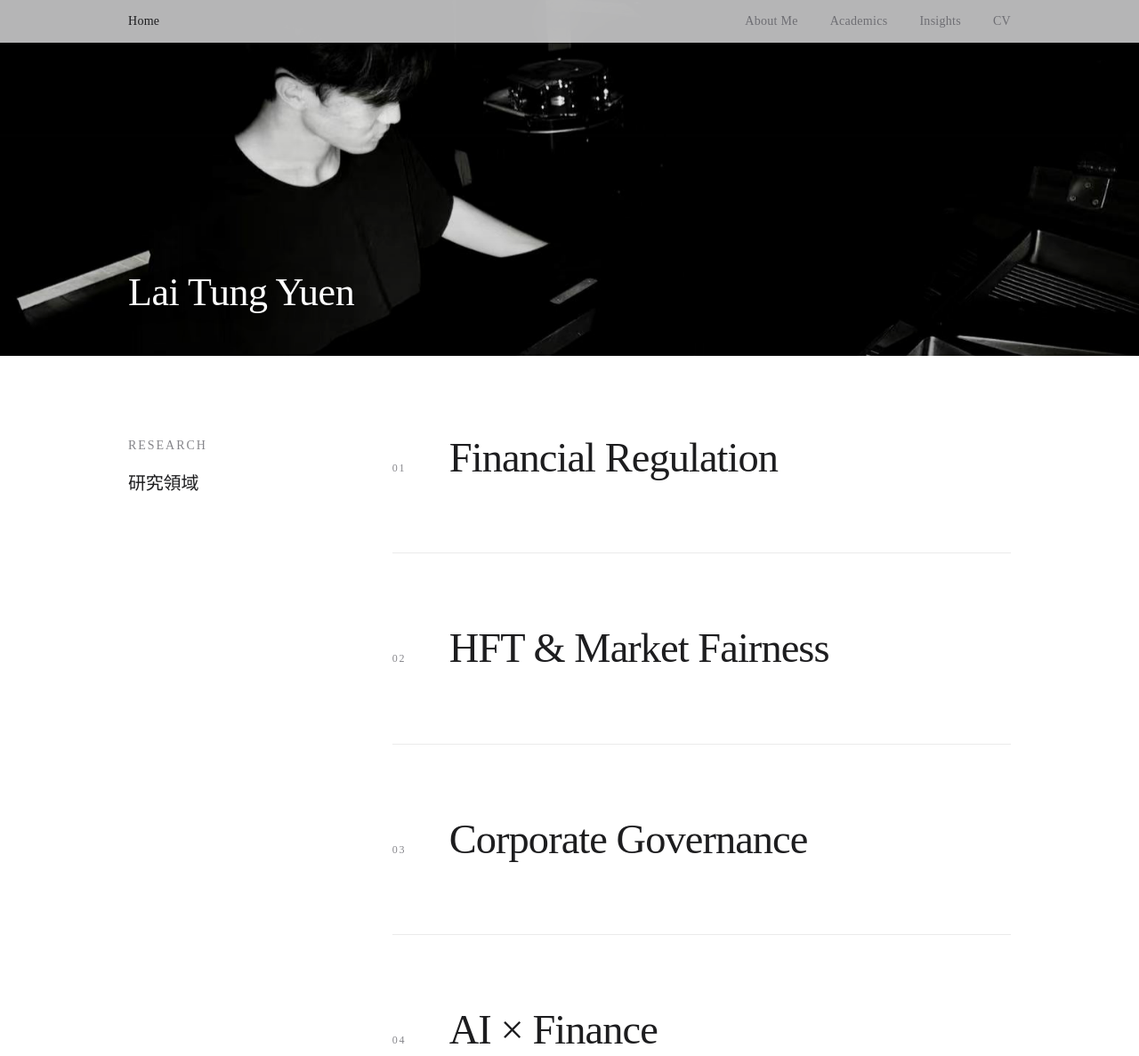
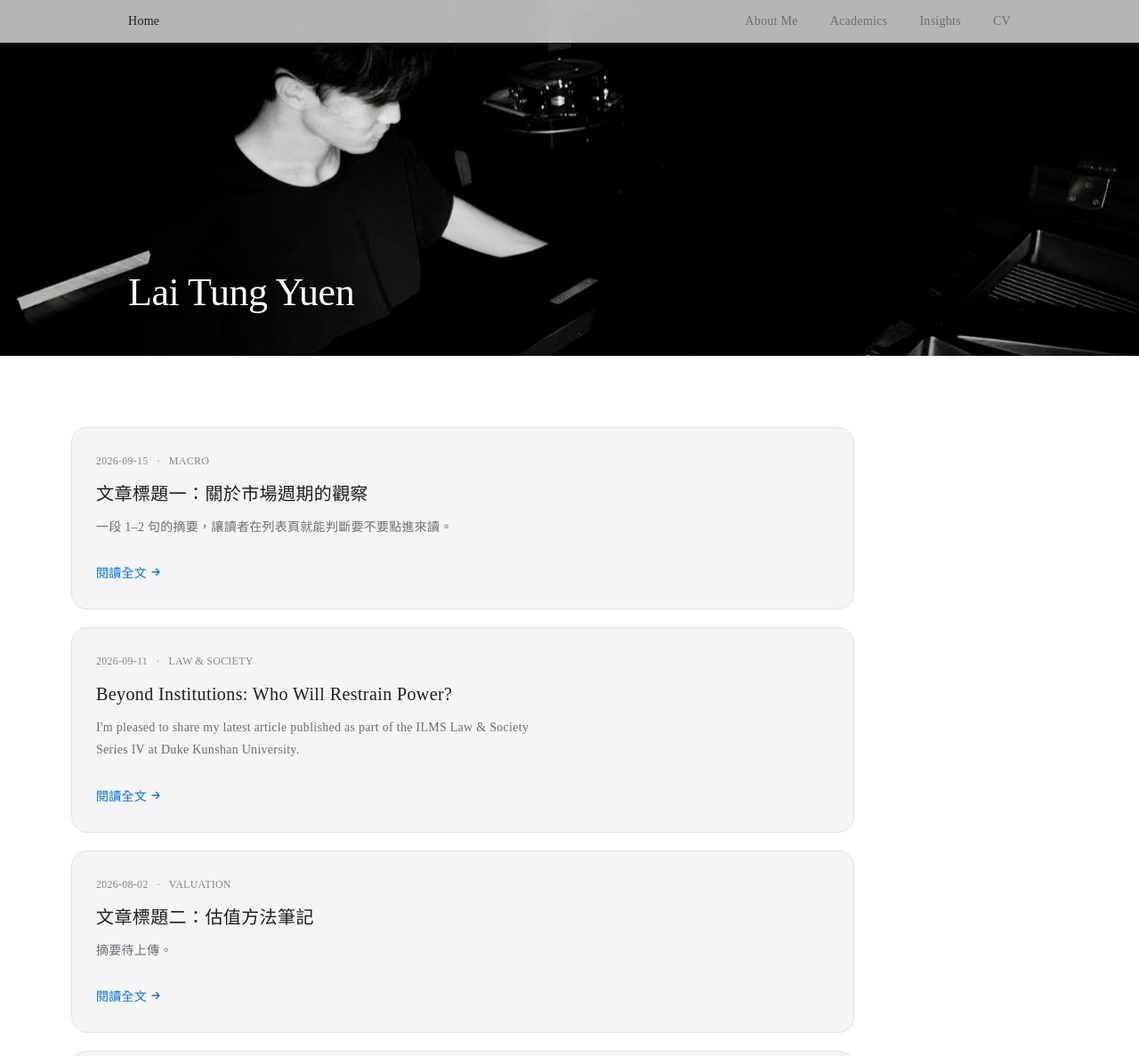
Before and after one commit to yd2064750-del/laitungyuen, a plain HTML site: page index.html in a window 1280 px wide. Shown: the top 1187 px of the page at 89% size. Drawn offline with Linux system fonts and the light colour scheme.

Commit message:
Remove the research section from the homepage

```diff
--- a/assets/css/style.css
+++ b/assets/css/style.css
@@ -258,47 +258,6 @@ p  { margin: 0 0 1.1em; }
 }
 .entry__arrow svg { width: 15px; height: 15px; }
 .entry:hover .entry__arrow svg { transform: translateX(4px); }
-
-/* ---------- 6b. 首頁研究領域（捲動敘事） ---------- */
-.research { padding: clamp(3.5rem, 11vh, 8rem) 0 clamp(2rem, 6vh, 4rem); }
-.research__inner {
-  display: grid;
-  grid-template-columns: minmax(150px, 220px) 1fr;
-  gap: clamp(2rem, 6vw, 5rem);
-  align-items: start;
-}
-.research__aside { position: sticky; top: calc(var(--nav-h) + 16vh); }
-.research__title { font-size: var(--fs-lg); letter-spacing: -0.01em; }
-
-.research__list { list-style: none; margin: 0; padding: 0; }
-.research__item {
-  display: grid;
-  grid-template-columns: 3rem 1fr;
-  gap: 0 1rem;
-  align-items: baseline;
-  padding: clamp(2.5rem, 10vh, 6.5rem) 0;
-  border-bottom: 1px solid var(--border-soft);
-}
-.research__item:first-child { padding-top: 0; }
-.research__item:last-child { border-bottom: 0; padding-bottom: 0; }
-.research__idx {
-  font-size: var(--fs-xs);
-  letter-spacing: .14em;
-  color: var(--text-3);
-}
-.research__name {
-  font-size: clamp(1.65rem, 4vw, 2.9rem);
-  line-height: 1.15;
-  letter-spacing: -0.02em;
-  font-weight: 400;
-}
-.research__desc {
-  grid-column: 2;
-  margin: .9rem 0 0;
-  max-width: 52ch;
-  font-size: var(--fs-sm);
-  color: var(--text-2);
-}
 
 /* ---------- 7. 頁面頭部（子頁） ---------- */
 .page-head {
@@ -731,9 +690,6 @@ body { animation: pageIn .5s var(--ease) both; }
   .resume__side, .scholar__card { position: static; }
   .entries__grid { grid-template-columns: 1fr; }
   .entry { min-height: auto; }
-  /* 平板：研究領域改單欄，取消黏性 */
-  .research__inner { grid-template-columns: 1fr; gap: 2rem; }
-  .research__aside { position: static; }
 }
 
 @media (max-width: 640px) {
@@ -756,8 +712,6 @@ body { animation: pageIn .5s var(--ease) both; }
   .hero { height: 46vh; }
   /* 手機：縮放幅度減半，減少長距離位移 */
   .hero__media { transform: scale(calc(1.06 - var(--hero-t, 0) * 0.06)); }
-  .research__item { grid-template-columns: 1fr; gap: .6rem; padding: clamp(2rem, 8vh, 3.5rem) 0; }
-  .research__desc { grid-column: 1; }
 }
 
 /* ---------- 15. 无障碍 / 减少动效 ---------- */
@@ -776,9 +730,6 @@ body { animation: pageIn .5s var(--ease) both; }
   .hero__caption { opacity: 1 !important; }
   .hero__name, .hero__role { opacity: 1; transform: none; animation: none; }
 
-  /* 黏性區塊改為一般流動，避免長距離位移 */
-  .research__aside { position: static; }
-
   /* 磁吸位移一律取消 */
   [data-magnetic] { transform: none !important; }
 }
--- a/assets/js/app.js
+++ b/assets/js/app.js
@@ -208,22 +208,6 @@
       el.addEventListener("mouseleave", onLeave);
       el.addEventListener("blur", onLeave);
     });
-  }
-
-  /* ---------- 首頁：研究領域（捲動時依序浮現） ---------- */
-
-  function renderResearch() {
-    const el = $("[data-research]");
-    if (!el || !SITE.research) return;
-
-    if (!SITE.research.length) { el.closest(".research").hidden = true; return; }
-
-    el.innerHTML = SITE.research.map((r, i) => `
-      <li class="research__item reveal" data-reveal="blur" data-delay="${Math.min(i, 4)}">
-        <span class="research__idx">${String(i + 1).padStart(2, "0")}</span>
-        <h3 class="research__name">${esc(r.title)}</h3>
-        ${r.desc ? `<p class="research__desc">${esc(r.desc)}</p>` : ""}
-      </li>`).join("");
   }
 
   /* ---------- 首頁資訊流（學術論文 + 投資研究，新的排前面） ---------- */
@@ -720,7 +704,6 @@
     renderInsights();
     renderArticle();
     renderStats();
-    renderResearch();
     initReveal();
     initScrollDriver();
     initMagnetic();
--- a/assets/js/content.js
+++ b/assets/js/content.js
@@ -219,9 +219,9 @@ window.SITE = {
   ],
 
   /* ---------------------------------------------------------------
-     6. 研究領域（首頁的滾動敘事區塊）
-     每一項會在捲動時依序浮現。desc 留空就只顯示標題，
-     想加一句說明再填進去即可（不填不會有預設假文字）。
+     6. 研究領域（保留資料備用）
+     對應的首頁區塊已於 2026-10-08 移除。要恢復的話：
+     在 index.html 加回 <section class="research"> 區塊與 data-research 容器即可。
      --------------------------------------------------------------- */
   research: [
     { title: "Financial Regulation",  desc: "" },
--- a/index.html
+++ b/index.html
@@ -40,19 +40,6 @@
     </div>
   </section>
 
-  <!-- ========== 研究領域：捲動時依序浮現 ========== -->
-  <section class="research" aria-label="研究領域">
-    <div class="wrap research__inner">
-      <div class="research__aside">
-        <p class="eyebrow reveal">Research</p>
-        <h2 class="research__title reveal" data-delay="1">研究領域</h2>
-      </div>
-      <ol class="research__list" data-research>
-        <!-- 由 app.js 依 content.js 的 research 渲染 -->
-      </ol>
-    </div>
-  </section>
-
   <!-- ========== 最新內容：學術論文 + 投資研究，越新排越上面 ========== -->
   <section class="section wrap" aria-label="最新內容">
     <div class="feed" data-home-feed>
```
